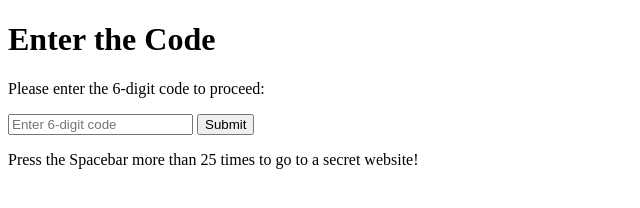
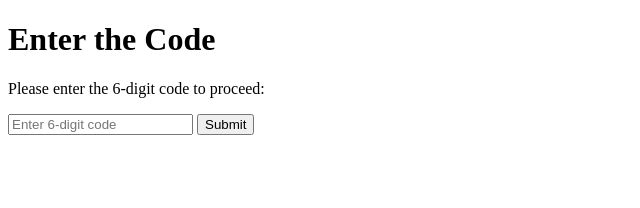
Before and after one commit to epicgamesfan100/paywall, a plain HTML site: page index.html in a window 1280 px wide. Shown: the whole page, without its empty margins (0-640 px from the left). Drawn offline with Linux system fonts and the light colour scheme.

Commit message:
Update index.html

```diff
--- a/index.html
+++ b/index.html
@@ -44,6 +44,5 @@
     <p>Please enter the 6-digit code to proceed:</p>
     <input type="text" id="codeInput" maxlength="6" placeholder="Enter 6-digit code" />
     <button onclick="checkCode()">Submit</button>
-    <p>Press the Spacebar more than 25 times to go to a secret website!</p>
 </body>
 </html>
```
